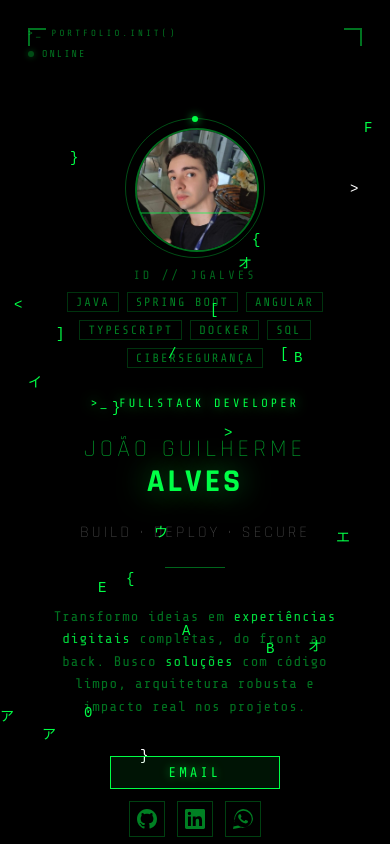
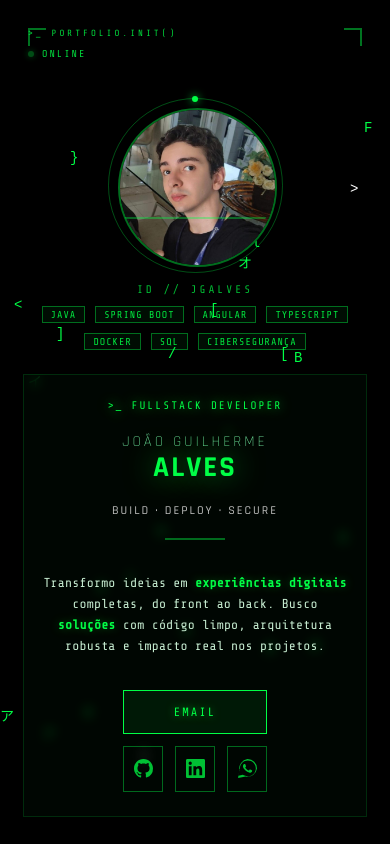
Before and after one commit to Jg4lves/portfolio, an Angular app: page /home in a window 390 px wide. Shown: the top 844 px of the page. Built offline with nearby package versions, Linux system fonts and the light colour scheme.

Commit message:
style(hero): ajuste do layout

```diff
--- a/src/app/features/home/components/hero/hero.component.css
+++ b/src/app/features/home/components/hero/hero.component.css
@@ -5,9 +5,12 @@
   width: 100%;
 
   --green: #00ff46;
-  --green-dim: rgba(0, 255, 70, 0.45);
+  --green-bright: #7dffb0; /* usado em texto de leitura, mais claro que o accent puro */
+  --green-dim: rgba(0, 255, 70, 0.65);
   --green-faint: rgba(0, 255, 70, 0.08);
+  --text-body: rgba(214, 255, 226, 0.92); /* corpo de texto legível */
   --bg: #010c03;
+  --panel-bg: rgba(1, 10, 4, 0.62); /* painel atrás do bloco de texto p/ separar do fundo */
   --font-mono: 'Share Tech Mono', 'Courier New', monospace;
   --font-display: 'Rajdhani', 'Courier New', monospace;
 }
@@ -77,7 +80,7 @@
 .hero {
   position: relative;
   width: 100%;
-  height: 80vh;
+  height: 86vh;
   min-height: auto;
   overflow: hidden;
   font-family: var(--font-display);
@@ -119,13 +122,14 @@
   display: flex;
   justify-content: space-between;
   align-items: center;
+  z-index: 6;
 }
 
 .top-label {
   font-family: var(--font-mono);
   font-size: 11px;
   letter-spacing: 3px;
-  color: var(--green-dim);
+  color: rgba(0, 255, 70, 0.85);
   text-transform: uppercase;
 }
 
@@ -136,7 +140,7 @@
   font-family: var(--font-mono);
   font-size: 10px;
   letter-spacing: 2px;
-  color: var(--green-dim);
+  color: rgba(0, 255, 70, 0.85);
 }
 
 .dot {
@@ -155,8 +159,8 @@
   align-items: center;
   justify-content: space-between;
 
-  padding: 0 10%;
-  max-width: 1400px;
+  padding: 0 8%;
+  max-width: 1500px;
   margin: 0 auto;
   z-index: 5;
   pointer-events: none;
@@ -170,22 +174,28 @@
 }
 
 .left {
-  gap: 24px;
+  gap: 20px;
   flex: 1;
-  max-width: 650px;
+  max-width: 800px;
   z-index: 10;
+  position: relative;
+  padding: 38px 60px;
+  background: var(--panel-bg);
+  border: 1px solid rgba(0, 255, 70, 0.15);
+  backdrop-filter: blur(6px);
+  -webkit-backdrop-filter: blur(6px);
 }
 
 .right {
   align-items: center;
-  gap: 20px;
+  gap: 30px;
   flex-shrink: 0;
 }
 
 .tag {
   font-family: var(--font-mono);
-  font-size: 15px;
-  letter-spacing: 4px;
+  font-size: 13px;
+  letter-spacing: 3px;
   color: var(--green);
   text-transform: uppercase;
   text-shadow: 0 0 12px rgba(0, 255, 70, 0.7);
@@ -200,18 +210,18 @@
 }
 
 .name-first {
-  font-size: 40px;
+  font-size: 22px;
   font-weight: 300;
-  letter-spacing: 8px;
-  color: rgba(0, 255, 70, 0.6);
+  letter-spacing: 5px;
+  color: var(--green-bright);
   text-transform: uppercase;
 }
 
 .name-last {
-  font-size: 60px;
+  font-size: 58px;
   font-weight: 700;
-  line-height: 1;
-  letter-spacing: 3px;
+  line-height: 1.05;
+  letter-spacing: 2px;
   text-transform: uppercase;
   color: var(--green);
   text-shadow:
@@ -224,55 +234,61 @@
 }
 
 .role {
-  font-size: 25px;
-  font-weight: 300;
-  letter-spacing: 6px;
-  color: rgba(255, 255, 255, 0.3);
+  font-size: 16px;
+  font-weight: 500;
+  letter-spacing: 4px;
+  color: rgba(255, 255, 255, 0.75);
   text-transform: uppercase;
   animation: fadeSlideUp 1s ease 0.2s both;
 }
 
 .divider {
-  width: 60px;
-  height: 1px;
+  width: 72px;
+  height: 2px;
   background: rgba(0, 255, 70, 0.4);
   animation: expandLine 1s ease 0.4s both;
 }
 
 .bio {
   font-family: var(--font-mono);
-  font-size: 25px;
-  line-height: 1.85;
-  letter-spacing: 1px;
-  color: rgba(0, 255, 70, 0.45);
+  font-size: 20px;
+  line-height: 1.7;
+  letter-spacing: 0.2px;
+  color: var(--text-body);
   max-width: auto;
   animation: fadeIn 1s ease 0.5s both;
 
   span {
-    color: rgba(0, 255, 70, 0.85);
+    color: var(--green);
+    font-weight: 700;
+    text-shadow: 0 0 10px rgba(0, 255, 70, 0.35);
   }
 }
 
 .actions {
   display: flex;
   align-items: center;
-  gap: 20px;
+  gap: 14px;
   animation: fadeIn 1s ease 0.7s both;
 }
 
 .btn-primary {
-  padding: 10px 28px;
+  height: 44px;
+  padding: 0 28px;
+  box-sizing: border-box;
   border: 1px solid var(--green);
   background: var(--green-faint);
   color: var(--green);
   font-family: var(--font-mono);
-  font-size: 18px;
-  letter-spacing: 3px;
+  font-size: 14px;
+  letter-spacing: 2px;
   text-transform: uppercase;
   cursor: pointer;
   text-shadow: 0 0 8px rgba(0, 255, 70, 0.6);
   text-decoration: none;
-  display: inline-block;
+  display: inline-flex;
+  align-items: center;
+  justify-content: center;
   transition:
     background 0.2s ease,
     box-shadow 0.2s ease;
@@ -289,14 +305,14 @@
 }
 
 .social-icon {
-  width: 34px;
-  height: 34px;
-  border: 1px solid rgba(0, 255, 70, 0.25);
+  width: 38px;
+  height: 44px;
+  border: 1px solid rgba(0, 255, 70, 0.4);
   display: flex;
   align-items: center;
   justify-content: center;
   cursor: pointer;
-  color: rgba(0, 255, 70, 0.5);
+  color: rgba(0, 255, 70, 0.75);
   text-decoration: none;
   transition:
     border-color 0.2s,
@@ -304,22 +320,22 @@
     color 0.2s;
 
   svg {
-    width: 20px;
-    height: 20px;
+    width: 19px;
+    height: 19px;
     fill: currentColor;
   }
 
   &:hover {
-    border-color: rgba(0, 255, 70, 0.7);
-    background: rgba(0, 255, 70, 0.08);
+    border-color: var(--green);
+    background: rgba(0, 255, 70, 0.1);
     color: var(--green);
   }
 }
 
 .avatar-wrap {
   position: relative;
-  width: 400px;
-  height: 400px;
+  width: 360px;
+  height: 360px;
 }
 
 .avatar-ring {
@@ -382,9 +398,9 @@
 
 .avatar-label {
   font-family: var(--font-mono);
-  font-size: 16px;
+  font-size: 13px;
   letter-spacing: 3px;
-  color: rgba(0, 255, 70, 0.4);
+  color: rgba(0, 255, 70, 0.75);
   text-transform: uppercase;
   text-align: center;
   animation: fadeIn 0.8s ease both;
@@ -392,19 +408,20 @@
 
 .tech-pills {
   display: flex;
-  gap: 8px;
+  gap: 10px;
   flex-wrap: wrap;
   justify-content: center;
-  max-width: 300px;
+  max-width: 340px;
 }
 
 .pill {
   font-family: var(--font-mono);
-  font-size: 18px;
-  letter-spacing: 2px;
-  padding: 3px 10px;
-  border: 1px solid rgba(0, 255, 70, 0.2);
-  color: rgba(0, 255, 70, 0.5);
+  font-size: 15px;
+  letter-spacing: 1px;
+  padding: 6px 12px;
+  border: 1px solid rgba(0, 255, 70, 0.4);
+  background: rgba(0, 255, 70, 0.05);
+  color: rgba(0, 255, 70, 0.9);
   text-transform: uppercase;
   animation: fadeIn 0.8s ease both;
 }
@@ -417,13 +434,14 @@
   display: flex;
   justify-content: space-between;
   align-items: center;
+  z-index: 6;
 }
 
 .bottom-label {
   font-family: var(--font-mono);
   font-size: 12px;
   letter-spacing: 2px;
-  color: rgba(0, 255, 70, 0.3);
+  color: rgba(0, 255, 70, 0.6);
 }
 
 .scroll-hint {
@@ -433,68 +451,102 @@
   font-family: var(--font-mono);
   font-size: 10px;
   letter-spacing: 2px;
-  color: rgba(0, 255, 70, 0.35);
+  color: rgba(0, 255, 70, 0.65);
 }
 
 .scroll-arrow {
   display: inline-block;
   animation: bounceDown 1.5s ease-in-out infinite;
 }
+@media (max-width: 1200px) {
+  .content {
+    padding: 0 5%;
+    gap: 40px;
+  }
+
+  .left {
+    max-width: 650px;
+    padding: 34px 44px;
+  }
+
+  .name-last {
+    font-size: 52px;
+  }
+
+  .bio {
+    font-size: 18px;
+  }
+
+  .avatar-wrap {
+    width: 320px;
+    height: 320px;
+  }
+}
+
 @media (max-width: 1024px) {
   .hero {
-    min-height: 55dvh;
+    min-height: 70dvh;
     height: auto;
     display: flex;
     flex-direction: column;
     justify-content: center;
   }
+
   .content {
     position: relative;
-    padding: 120px 10% 100px;
-    gap: 32px;
+    flex-direction: column;
+    padding: 110px 6% 90px;
+    gap: 40px;
     align-items: center;
   }
 
   .left {
-    max-width: 520px;
+    width: 100%;
+    max-width: 620px;
+    box-sizing: border-box;
+    padding: 34px 42px;
+  }
+
+  .right {
+    gap: 24px;
   }
 
   .name-first {
-    font-size: 30px;
-    letter-spacing: 5px;
+    font-size: 20px;
+    letter-spacing: 4px;
   }
 
   .name-last {
-    font-size: 44px;
+    font-size: 46px;
   }
 
   .role {
-    font-size: 18px;
+    font-size: 14px;
     letter-spacing: 3px;
   }
 
   .bio {
     font-size: 16px;
-    line-height: 1.6;
+    line-height: 1.65;
   }
 
   .btn-primary {
-    font-size: 14px;
-    padding: 8px 18px;
+    font-size: 12px;
+    padding: 10px 20px;
   }
 
   .avatar-wrap {
-    width: 240px;
-    height: 240px;
+    width: 270px;
+    height: 270px;
   }
 
   .tech-pills {
-    max-width: 240px;
+    max-width: 300px;
   }
 
   .pill {
-    font-size: 13px;
-    padding: 2px 8px;
+    font-size: 12px;
+    padding: 5px 10px;
   }
 
   .top-bar,
@@ -504,28 +556,27 @@
   }
 }
 
-@media (max-width: 600px) {
+@media (max-width: 700px) {
   .hero {
     min-height: 100dvh;
     height: auto;
-    display: flex;
-    flex-direction: column;
-    justify-content: center;
   }
 
   .content {
-    position: relative;
     flex-direction: column-reverse;
     align-items: center;
     text-align: center;
     gap: 28px;
-    padding: 120px 10% 100px;
+    padding: 105px 5% 95px;
   }
 
   .left {
-    max-width: 100%;
+    width: 100%;
+    max-width: 520px;
     align-items: center;
     height: auto;
+    padding: 28px 24px;
+    box-sizing: border-box;
   }
 
   .right {
@@ -549,22 +600,22 @@
   }
 
   .name-first {
-    font-size: 24px;
-    letter-spacing: 4px;
+    font-size: 17px;
+    letter-spacing: 3px;
   }
 
   .name-last {
-    font-size: 32px;
+    font-size: 34px;
   }
 
   .role {
-    font-size: 16px;
-    letter-spacing: 3px;
+    font-size: 13px;
+    letter-spacing: 2px;
   }
 
   .tag {
-    font-size: 12px;
-    letter-spacing: 3px;
+    font-size: 11px;
+    letter-spacing: 2px;
   }
 
   .bio {
@@ -587,13 +638,13 @@
   }
 
   .avatar-wrap {
-    width: 120px;
-    height: 120px;
+    width: 180px;
+    height: 180px;
   }
 
   .avatar-label {
     margin-top: 10px;
-    font-size: 12px;
+    font-size: 11px;
   }
 
   .tech-pills {
@@ -602,7 +653,7 @@
   }
 
   .pill {
-    font-size: 12px;
+    font-size: 11px;
     padding: 2px 8px;
   }
 
@@ -620,3 +671,39 @@
     font-size: 9px;
   }
 }
+
+@media (max-width: 400px) {
+  .content {
+    padding: 100px 4% 90px;
+    gap: 24px;
+  }
+
+  .left {
+    padding: 24px 18px;
+  }
+
+  .name-first {
+    font-size: 15px;
+  }
+
+  .name-last {
+    font-size: 29px;
+  }
+
+  .role {
+    font-size: 12px;
+  }
+
+  .bio {
+    font-size: 13px;
+  }
+
+  .avatar-wrap {
+    width: 155px;
+    height: 155px;
+  }
+
+  .pill {
+    font-size: 10px;
+  }
+}
```
